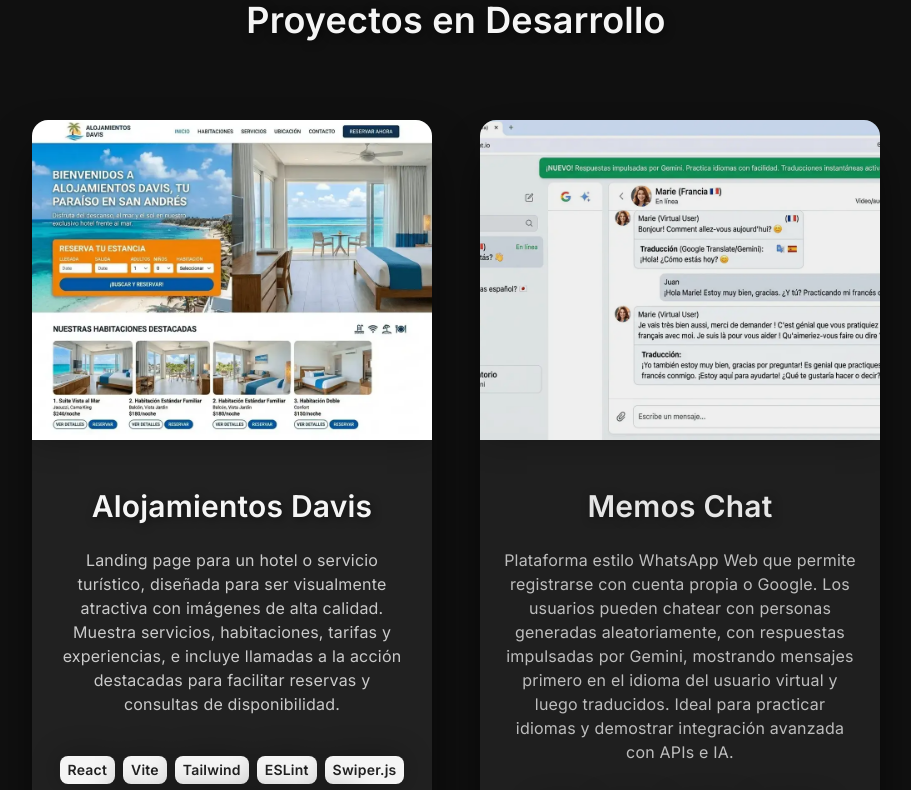
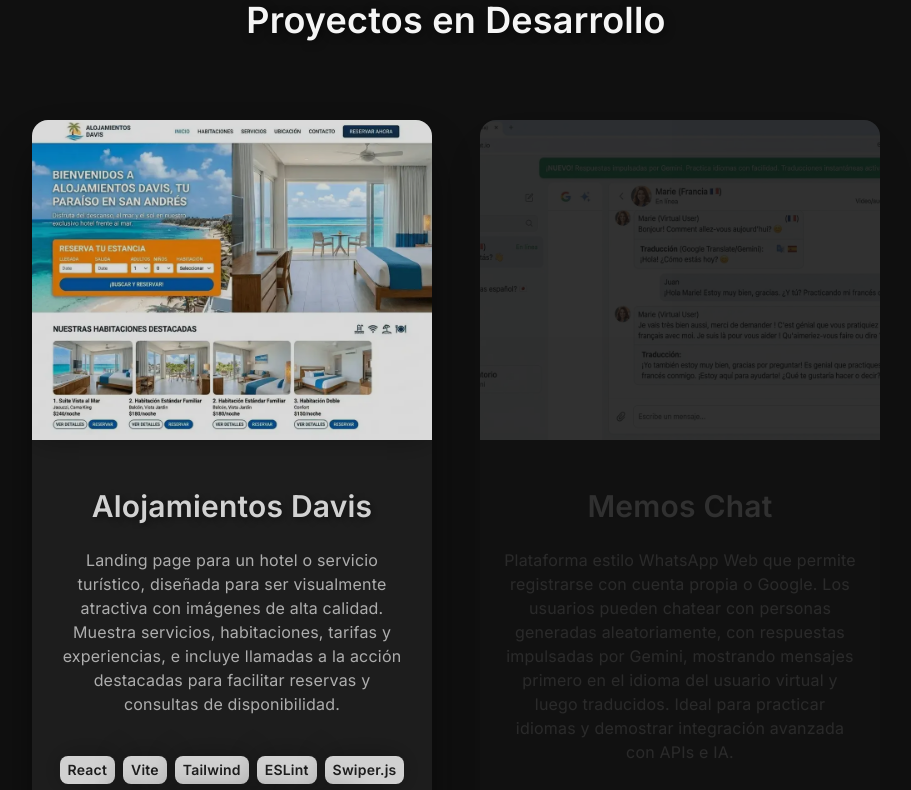
Before and after one commit to GuillermoGallardo1998/PORTFOLIO-GUILLERMO-GALLARDO, a React (Vite) app: page / in a window 1280 px wide. Shown: the part 4620-5410 px from the top of the page, without its empty margins (184-1095 px from the left). Built offline with nearby package versions, Linux system fonts and the light colour scheme; no server answers.

Commit message:
Actualización del sentido de las animaciones, seccion de proyectos

```diff
--- a/src/components/Projects.tsx
+++ b/src/components/Projects.tsx
@@ -36,23 +36,23 @@ export default function Projects() {
   };
 
    const titleVariant = {
-    hidden: { opacity: 0, x: -100 },
-    visible: { opacity: 1, x: 0, transition: { duration: 1.2 } },
+    hidden: { opacity: 0, y: 100 },
+    visible: { opacity: 1, y: 0, transition: { duration: 1.2 } },
   };
 
   const itemVariant = {
     hidden: { opacity: 0, y: 100 },
-    visible: { opacity: 1, y: 0, transition: { duration: 0.6 } },
+    visible: { opacity: 1, y: 0, transition: { duration: 1 } },
   };
 
   const imageVariant = {
-    hidden: { opacity: 0, y: -50 },
-    visible: { opacity: 1, y: 0, transition: { duration: 0.6 } },
+    hidden: { opacity: 0, y: -100 },
+    visible: { opacity: 1, y: 0, transition: { duration: 1 } },
   };
 
   const textVariant = {
-    hidden: { opacity: 0, y: 50 },
-    visible: { opacity: 1, y: 0, transition: { duration: 0.6 },
+    hidden: { opacity: 0, y: 100 },
+    visible: { opacity: 1, y: 0, transition: { duration: 1 },
     },
   };
 
--- a/src/components/ProjectsDevelopment.tsx
+++ b/src/components/ProjectsDevelopment.tsx
@@ -25,8 +25,8 @@ export default function ProjectsDevelopment({ projects, texts, variant }: Projec
   };
 
   const titleVariant = {
-    hidden: { opacity: 0, x: -100 },
-    visible: { opacity: 1, x: 0, transition: { duration: 1.2 } },
+    hidden: { opacity: 0, y: 100 },
+    visible: { opacity: 1, y: 0, transition: { duration: 1.2 } },
   };
 
   return (
--- a/src/components/Technologies.tsx
+++ b/src/components/Technologies.tsx
@@ -32,7 +32,7 @@ export default function Technologies() {
       variants={sectionVariant}
       initial="hidden"
       whileInView="visible"
-      viewport={{ once: true, amount: 0.3 }}
+      viewport={{ once: true, amount: 0.2 }}
       className="py-30 px-10 lg:px-20 bg-(--primary) flex flex-col justify-center items-center"
     >
       <motion.h2
```
